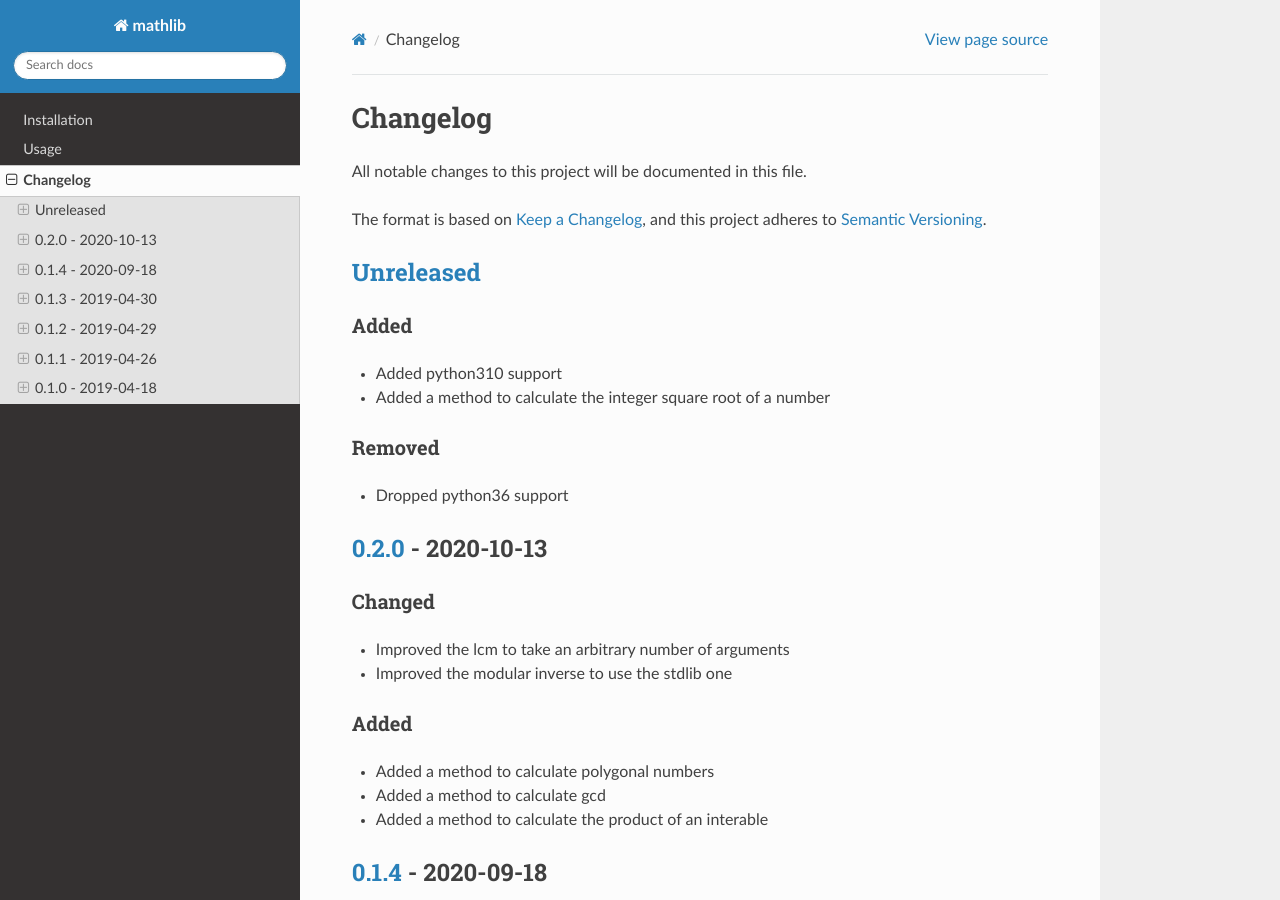
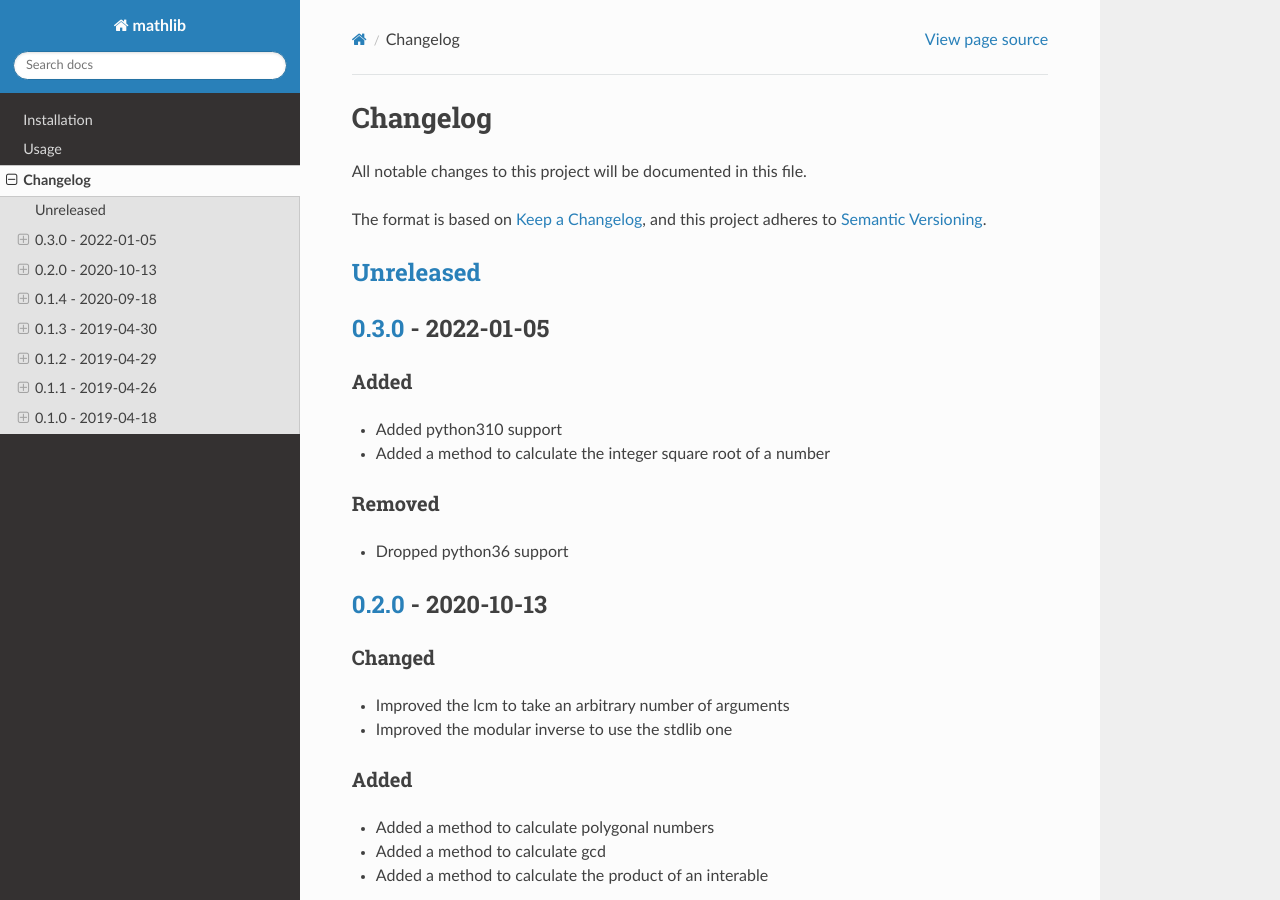
Before and after one commit to spapanik/mathlib, a Sphinx documentation site: the page built from docs/source/changelog.rst, in a window 1280 px wide and 900 px high. Built offline with Sphinx 7.4.7 and the Read the Docs theme 2.0.0, drawn with Linux system fonts in a browser that asks for light colours.

Commit message:
Bump version

```diff
--- a/CHANGELOG.rst
+++ b/CHANGELOG.rst
@@ -8,6 +8,9 @@
 
 `Unreleased`_
 -------------
+
+`0.3.0`_ - 2022-01-05
+---------------------
 
 Added
 ^^^^^
@@ -75,7 +78,8 @@
 * Added a method to check whether a number is prime
 
 
-.. _`unreleased`: https://github.com/spapanik/mathlib/compare/v0.2.0...master
+.. _`unreleased`: https://github.com/spapanik/mathlib/compare/v0.3.0...master
+.. _`0.3.0`: https://github.com/spapanik/mathlib/compare/v0.2.0...v0.3.0
 .. _`0.2.0`: https://github.com/spapanik/mathlib/compare/v0.1.4...v0.2.0
 .. _`0.1.4`: https://github.com/spapanik/mathlib/compare/v0.1.3...v0.1.4
 .. _`0.1.3`: https://github.com/spapanik/mathlib/compare/v0.1.2...v0.1.3
--- a/README.rst
+++ b/README.rst
@@ -34,7 +34,7 @@
 .. code-block:: toml
 
     [tool.poetry.dependencies]
-    mathlib = "^0.2.0"
+    mathlib = "^0.3.0"
 
 Usage
 ^^^^^
--- a/docs/source/installation.rst
+++ b/docs/source/installation.rst
@@ -7,7 +7,7 @@
 .. code-block:: toml
 
     [tool.poetry.dependencies]
-    mathlib = "^0.2.0"
+    mathlib = "^0.3.0"
 
 
 .. _poetry: https://python-poetry.org/
--- a/pyproject.toml
+++ b/pyproject.toml
@@ -27,7 +27,7 @@
 
 [tool.poetry]
 name = "mathlib"
-version = "0.2.0"
+version = "0.3.0"
 description = "A pure-python maths library"
 authors = [
     "Stephanos Kuma <stephanos@kuma.ai>",
```
